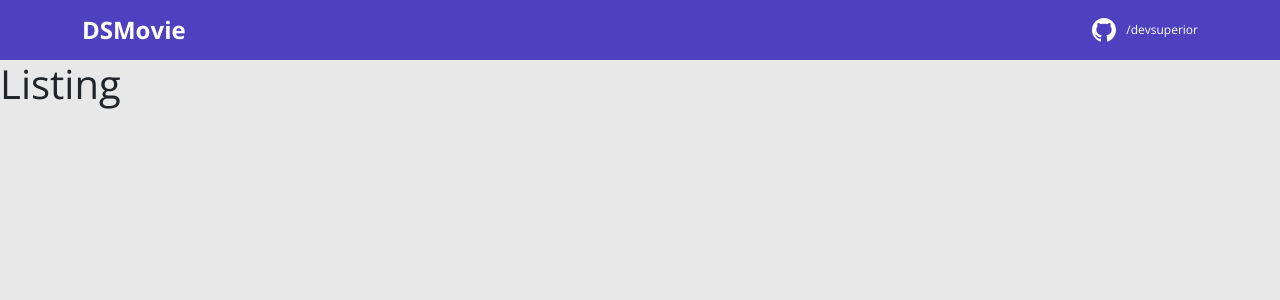
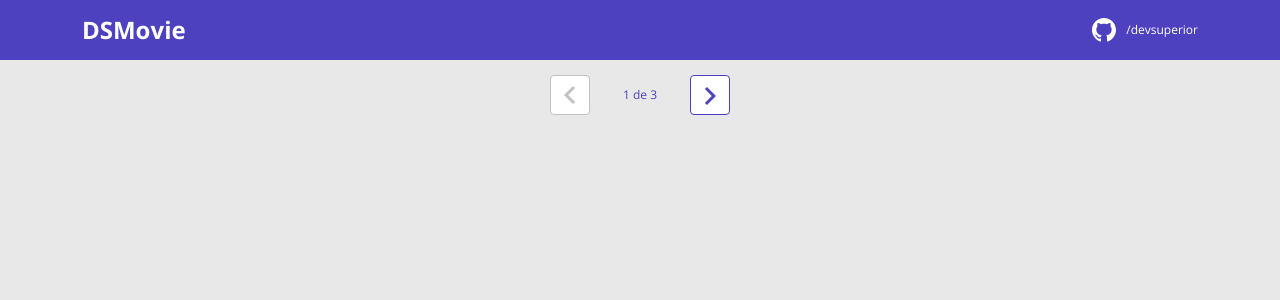
Before and after one commit to Dh3kon/dsmovie, a React (Create React App) app in the folder frontend/: page / in a window 1280 px wide. Shown: the top 300 px of the page. Built offline with nearby package versions, Linux system fonts and the light colour scheme.

Commit message:
Pagination layout

```diff
--- a/frontend/src/components/Navbar/index.tsx
+++ b/frontend/src/components/Navbar/index.tsx
@@ -6,7 +6,7 @@
         <header>
         <nav className='container'>
           <div className='dsmovie-nav-content'>
-            <h1>DSMovie</h1>
+            <h1><a href="/">DSMovie</a></h1>
             <a href="https://github.com/">
               <div className="dsmovie-contact-container">
                 <GithubIcon />
--- /dev/null
+++ b/frontend/src/components/Pagination/index.tsx
@@ -0,0 +1,20 @@
+import {ReactComponent as Arrow } from 'assets/img/arrow.svg';
+import './styles.css';
+
+const Pagination = () => {
+    return (
+        <div className="dsmovie-pagination-container">
+        <div className="dsmovie-pagination-box">
+            <button className="dsmovie-pagination-button" disabled={true} >
+                <Arrow />
+            </button>
+            <p>{`${1} de ${3}`}</p>
+            <button className="dsmovie-pagination-button" disabled={false} >
+                <Arrow className="dsmovie-flip-horizontal" />
+            </button>
+        </div>
+    </div>
+    )
+}
+
+export default Pagination;
--- /dev/null
+++ b/frontend/src/components/Pagination/styles.css
@@ -0,0 +1,54 @@
+.dsmovie-pagination-container {
+  padding: 15px 0;
+  display: flex;
+  justify-content: center;
+  align-items: center;
+}
+
+.dsmovie-pagination-box {
+  width: 180px;
+  display: flex;
+  justify-content: space-between;
+  align-items: center;
+}
+
+.dsmovie-pagination-box form {
+  width: 100%;
+  display: flex;
+}
+
+.dsmovie-pagination-button {
+  width: 40px;
+  height: 40px;
+  border-radius: 4px;
+  background-color: #fff;
+  display: flex;
+  justify-content: center;
+  align-items: center;
+  border: 1px solid var(--color-primary);
+  cursor: pointer;
+}
+
+.dsmovie-pagination-button svg {
+  filter: brightness(0) saturate(100%) invert(26%) sepia(19%) saturate(7395%)
+    hue-rotate(234deg) brightness(89%) contrast(92%);
+}
+
+.dsmovie-pagination-button:disabled {
+  border: 1px solid #c2c2c2;
+  cursor: unset;
+}
+
+.dsmovie-pagination-button:disabled svg {
+  filter: none;
+}
+
+.dsmovie-pagination-container p {
+  margin: 0;
+  font-size: 12px;
+  color: var(--color-primary);
+}
+
+.dsmovie-flip-horizontal {
+  transform: rotate(180deg);
+}
--- a/frontend/src/pages/Listing/index.tsx
+++ b/frontend/src/pages/Listing/index.tsx
@@ -1,6 +1,8 @@
+import Pagination from "components/Pagination";
+
 const Listing = () => {
     return (
-        <h1>Listing</h1>
+        <Pagination />
     )
 }
 
```
Also changed, not shown: frontend/src/assets/img/arrow.svg (added).
